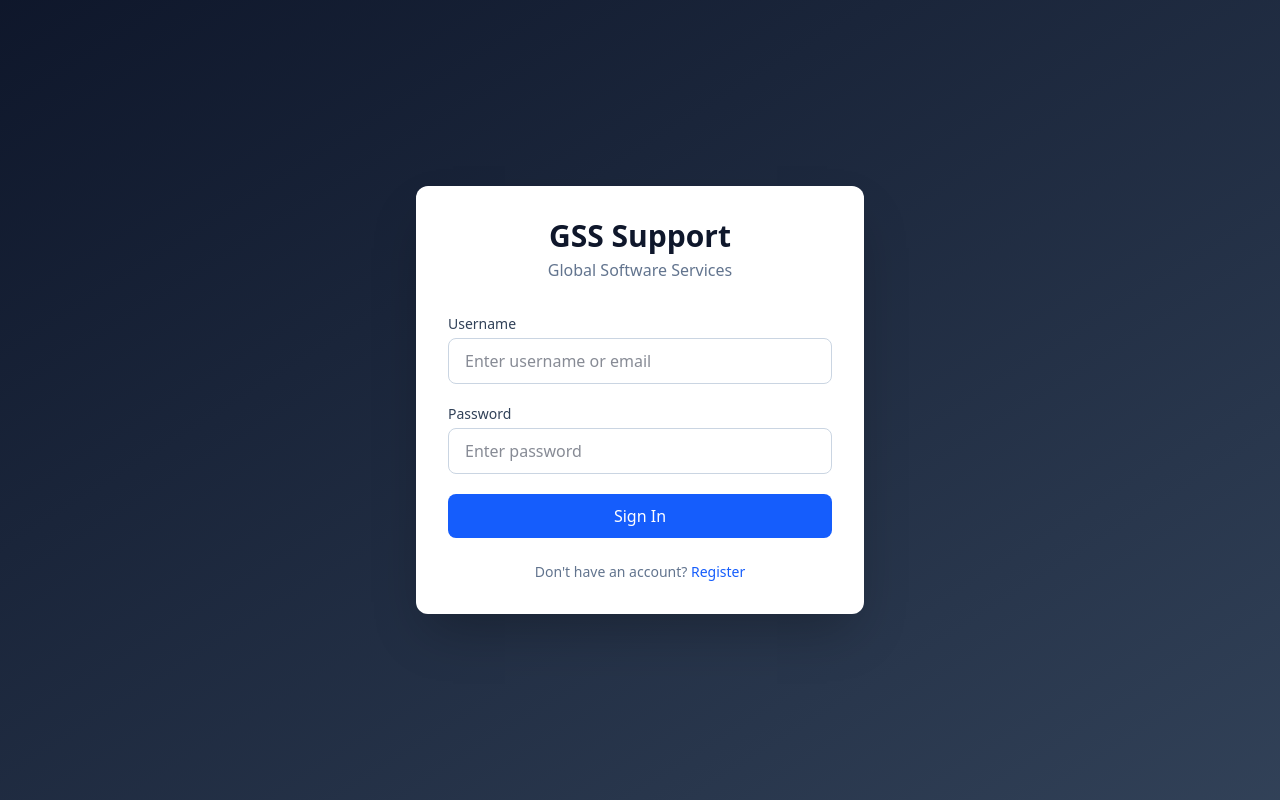
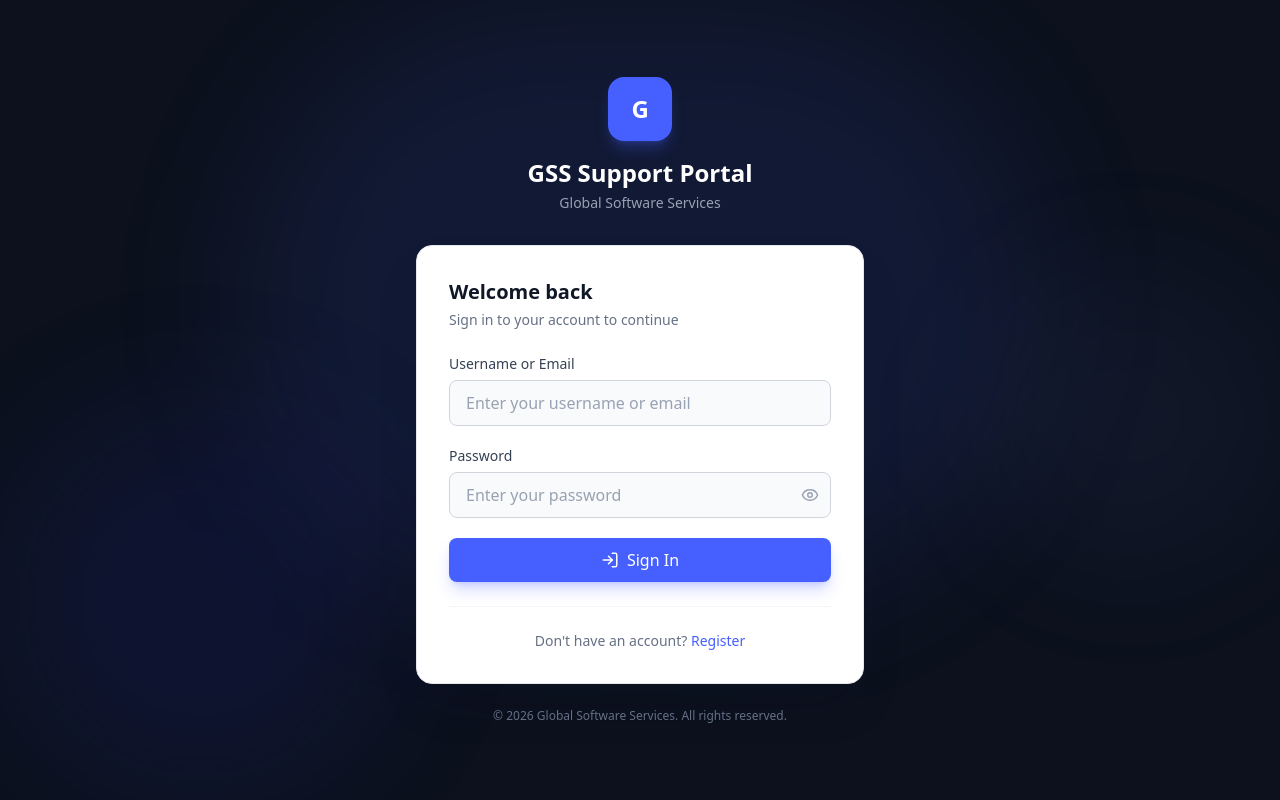
Before and after one commit to GlobalSoftwareServicesDevTeam/gss-support-ticketing, a Next.js app: page /login in a window 1280 px wide. Built offline with nearby package versions, Linux system fonts and the light colour scheme.

Commit message:
feat: update login page with branded theme, dark mode, show/hide password

```diff
--- a/src/app/login/page.tsx
+++ b/src/app/login/page.tsx
@@ -4,12 +4,14 @@
 import { useRouter, useSearchParams } from "next/navigation";
 import { useState, Suspense } from "react";
 import Link from "next/link";
+import { Loader2, LogIn, Eye, EyeOff } from "lucide-react";
 
 function LoginForm() {
   const router = useRouter();
   const searchParams = useSearchParams();
   const [username, setUsername] = useState("");
   const [password, setPassword] = useState("");
+  const [showPassword, setShowPassword] = useState(false);
   const [error, setError] = useState("");
   const [loading, setLoading] = useState(false);
 
@@ -37,71 +39,112 @@
   }
 
   return (
-    <div className="min-h-screen flex items-center justify-center bg-gradient-to-br from-slate-900 to-slate-700 px-4">
-      <div className="w-full max-w-md">
-        <div className="bg-white rounded-xl shadow-2xl p-8">
-          <div className="text-center mb-8">
-            <h1 className="text-3xl font-bold text-slate-900">GSS Support</h1>
-            <p className="text-slate-500 mt-1">Global Software Services</p>
+    <div className="min-h-screen flex items-center justify-center bg-gray-950 px-4 relative overflow-hidden">
+      {/* Background decoration */}
+      <div className="absolute inset-0">
+        <div className="absolute top-0 left-1/2 -translate-x-1/2 w-[800px] h-[600px] bg-brand-500/10 rounded-full blur-3xl" />
+        <div className="absolute bottom-0 left-0 w-[400px] h-[400px] bg-brand-700/10 rounded-full blur-3xl" />
+        <div className="absolute top-1/3 right-0 w-[300px] h-[300px] bg-brand-400/5 rounded-full blur-3xl" />
       </div>
 
+      <div className="w-full max-w-md relative z-10">
+        {/* Logo / Brand Header */}
+        <div className="text-center mb-8">
+          <div className="inline-flex items-center justify-center w-16 h-16 rounded-2xl bg-brand-500 shadow-lg shadow-brand-500/30 mb-4">
+            <span className="text-2xl font-black text-white tracking-tight">G</span>
+          </div>
+          <h1 className="text-2xl font-bold text-white">GSS Support Portal</h1>
+          <p className="text-gray-400 text-sm mt-1">Global Software Services</p>
+        </div>
+
+        {/* Login Card */}
+        <div className="bg-white dark:bg-gray-900 rounded-2xl shadow-2xl shadow-black/20 border border-gray-200 dark:border-gray-800 p-8">
+          <h2 className="text-xl font-semibold text-gray-900 dark:text-white mb-1">Welcome back</h2>
+          <p className="text-sm text-gray-500 dark:text-gray-400 mb-6">Sign in to your account to continue</p>
+
           {verified === "true" && (
-            <div className="mb-4 p-3 bg-green-50 border border-green-200 rounded-lg text-green-700 text-sm">
+            <div className="mb-4 p-3 bg-green-50 dark:bg-green-900/20 border border-green-200 dark:border-green-800 rounded-lg text-green-700 dark:text-green-400 text-sm">
               Email verified successfully! You can now sign in.
             </div>
           )}
 
           {error && (
-            <div className="mb-4 p-3 bg-red-50 border border-red-200 rounded-lg text-red-700 text-sm">
+            <div className="mb-4 p-3 bg-red-50 dark:bg-red-900/20 border border-red-200 dark:border-red-800 rounded-lg text-red-700 dark:text-red-400 text-sm">
               {error}
             </div>
           )}
 
           <form onSubmit={handleSubmit} className="space-y-5">
             <div>
-              <label className="block text-sm font-medium text-slate-700 mb-1">
-                Username
+              <label className="block text-sm font-medium text-gray-700 dark:text-gray-300 mb-1.5">
+                Username or Email
               </label>
               <input
                 type="text"
                 value={username}
                 onChange={(e) => setUsername(e.target.value)}
-                placeholder="Enter username or email"
-                className="w-full px-4 py-2.5 border border-slate-300 rounded-lg focus:ring-2 focus:ring-blue-500 focus:border-blue-500 outline-none transition text-slate-900"
+                placeholder="Enter your username or email"
+                className="w-full px-4 py-2.5 bg-gray-50 dark:bg-gray-800 border border-gray-300 dark:border-gray-700 rounded-lg focus:ring-2 focus:ring-brand-500/40 focus:border-brand-500 outline-none transition text-gray-900 dark:text-white placeholder:text-gray-400 dark:placeholder:text-gray-500"
                 required
               />
             </div>
 
             <div>
-              <label className="block text-sm font-medium text-slate-700 mb-1">
+              <label className="block text-sm font-medium text-gray-700 dark:text-gray-300 mb-1.5">
                 Password
               </label>
+              <div className="relative">
                 <input
-                type="password"
+                  type={showPassword ? "text" : "password"}
                   value={password}
                   onChange={(e) => setPassword(e.target.value)}
-                placeholder="Enter password"
-                className="w-full px-4 py-2.5 border border-slate-300 rounded-lg focus:ring-2 focus:ring-blue-500 focus:border-blue-500 outline-none transition text-slate-900"
+                  placeholder="Enter your password"
+                  className="w-full px-4 py-2.5 pr-11 bg-gray-50 dark:bg-gray-800 border border-gray-300 dark:border-gray-700 rounded-lg focus:ring-2 focus:ring-brand-500/40 focus:border-brand-500 outline-none transition text-gray-900 dark:text-white placeholder:text-gray-400 dark:placeholder:text-gray-500"
                   required
                 />
+                <button
+                  type="button"
+                  onClick={() => setShowPassword(!showPassword)}
+                  className="absolute right-3 top-1/2 -translate-y-1/2 text-gray-400 hover:text-gray-600 dark:hover:text-gray-300 transition"
+                >
+                  {showPassword ? <EyeOff size={18} /> : <Eye size={18} />}
+                </button>
+              </div>
             </div>
 
             <button
               type="submit"
               disabled={loading}
-              className="w-full bg-blue-600 text-white py-2.5 rounded-lg font-medium hover:bg-blue-700 focus:ring-4 focus:ring-blue-200 transition disabled:opacity-50 disabled:cursor-not-allowed"
+              className="w-full flex items-center justify-center gap-2 bg-brand-500 text-white py-2.5 rounded-lg font-medium hover:bg-brand-600 focus:ring-4 focus:ring-brand-500/20 transition shadow-lg shadow-brand-500/25 disabled:opacity-50 disabled:cursor-not-allowed"
             >
-              {loading ? "Signing in..." : "Sign In"}
+              {loading ? (
+                <>
+                  <Loader2 size={18} className="animate-spin" />
+                  Signing in...
+                </>
+              ) : (
+                <>
+                  <LogIn size={18} />
+                  Sign In
+                </>
+              )}
             </button>
           </form>
 
-          <p className="mt-6 text-center text-sm text-slate-500">
+          <div className="mt-6 pt-6 border-t border-gray-100 dark:border-gray-800">
+            <p className="text-center text-sm text-gray-500 dark:text-gray-400">
               Don&apos;t have an account?{" "}
-            <Link href="/register" className="text-blue-600 hover:underline font-medium">
+              <Link href="/register" className="text-brand-500 hover:text-brand-600 hover:underline font-medium transition">
                 Register
               </Link>
             </p>
           </div>
+        </div>
+
+        {/* Footer */}
+        <p className="text-center text-xs text-gray-500 mt-6">
+          &copy; {new Date().getFullYear()} Global Software Services. All rights reserved.
+        </p>
       </div>
     </div>
   );
@@ -109,7 +152,11 @@
 
 export default function LoginPage() {
   return (
-    <Suspense fallback={<div className="min-h-screen flex items-center justify-center bg-slate-900"><div className="text-white">Loading...</div></div>}>
+    <Suspense fallback={
+      <div className="min-h-screen flex items-center justify-center bg-gray-950">
+        <Loader2 size={32} className="animate-spin text-brand-500" />
+      </div>
+    }>
       <LoginForm />
     </Suspense>
   );
```
Lines whose indentation alone changed are shown as unchanged.
